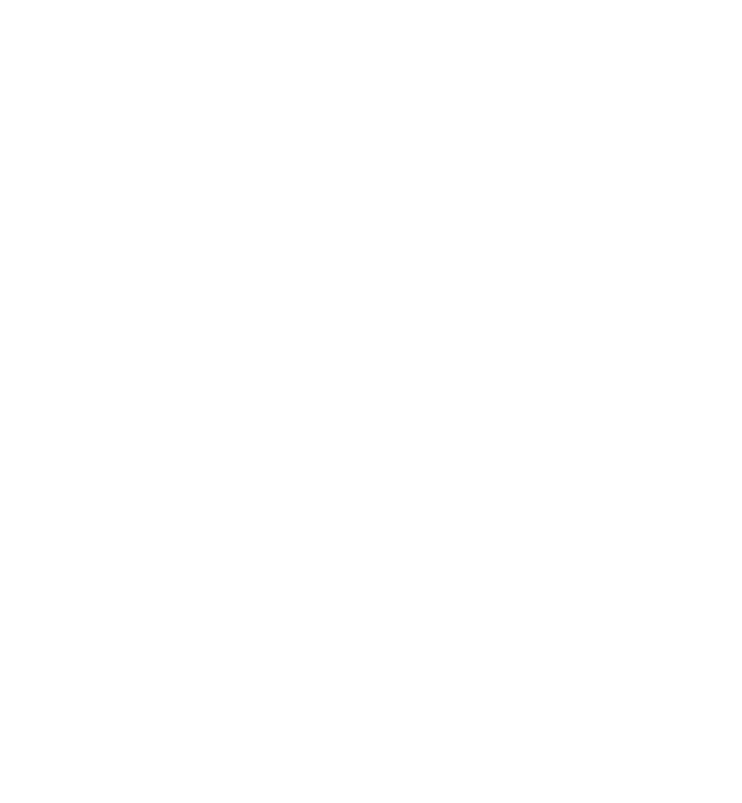
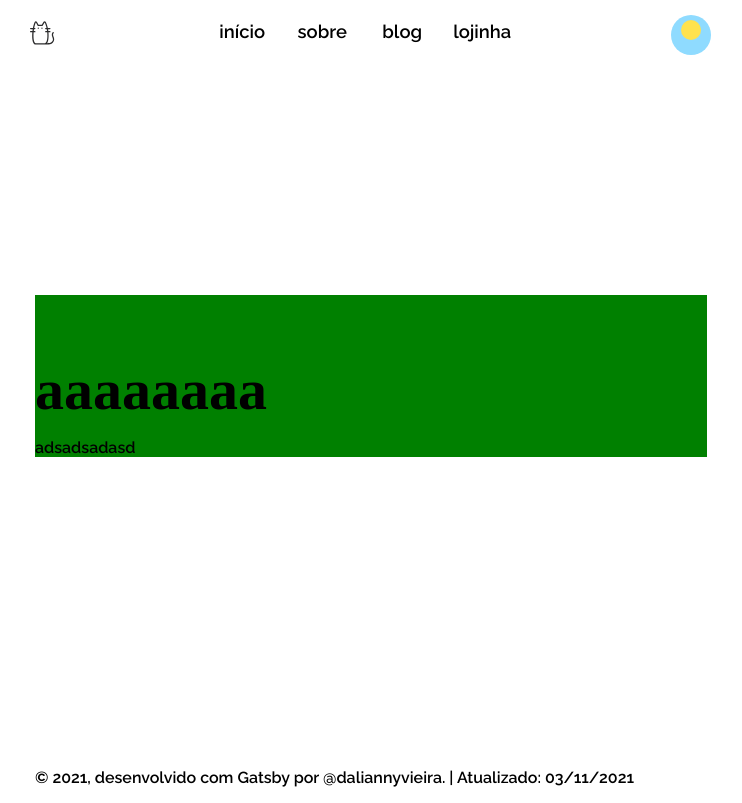
Before and after one commit to daliannyvieira/daliannyvieira.github.io, a Gatsby site: page /date in a window 1280 px wide. Before the commit this address had no page. Shown: the whole page, without its empty margins (269-1011 px from the left). Built offline with nearby package versions, Linux system fonts and the light colour scheme; Gatsby itself is replaced by a stand-in of ours; a web font is replaced by a local one.

Commit message:
change a looooot

```diff
--- a/src/components/Bio.js
+++ b/src/components/Bio.js
@@ -49,7 +49,7 @@
   }
 
   @media (min-width: 992px) {
-    width: 55%;
+    width: 60%;
     padding-right: 2rem;
   }
 `;
--- a/src/components/Footer.js
+++ b/src/components/Footer.js
@@ -1,16 +1,29 @@
 import React from "react"
 import styled from 'styled-components';
+import { useStaticQuery, graphql } from 'gatsby';
 
 const Wrap = styled.footer`
   width: 100%;
   padding: 1rem;
 `
-const Footer = () => (
-  <Wrap>
-    <small>© {new Date().getFullYear()}, desenvolvido com
-      {` `}
-      <a href="https://www.gatsbyjs.org">Gatsby</a> por @daliannyvieira.</small>
-  </Wrap>
-)
+const Footer = () => {
+  const data = useStaticQuery(graphql`
+    {
+      site {
+        buildTime(formatString: "DD/MM/YYYY")
+      }
+    }
+  `)
+  const build = data.site.buildTime;
+
+  return (
+    <Wrap>
+      <small>© {new Date().getFullYear()}, desenvolvido com
+        {` `}
+        <a href="https://www.gatsbyjs.org">Gatsby</a> por @daliannyvieira. | Atualizado: {build}
+      </small>
+    </Wrap>
+  )
+}
 
 export default Footer
--- a/src/components/GlobalStyles.js
+++ b/src/components/GlobalStyles.js
@@ -1,18 +1,29 @@
 import { createGlobalStyle } from 'styled-components';
 
 const GlobalStyles = createGlobalStyle`
-  *, *:before, *:after {
+  *:where(:not(iframe, canvas, img, svg, video):not(svg *, symbol *)) {
+    all: unset;
+    display: revert;
+  }
+
+  *,
+  *::before,
+  *::after {
     box-sizing: border-box;
-    font-family: 'Raleway', -apple-system, BlinkMacSystemFont, 'Segoe UI', Roboto,
-    Oxygen, Ubuntu, Cantarell, 'Open Sans', 'Helvetica Neue', sans-serif;
   }
+
   html {
     background: var(--color-background);
     color: var(--color-text);
+    font-size: 16px;
   }
-  a {
-    color: var(--color-secondary);
+
+  @media (min-width: 2560px) {
+    html {
+      font-size: 30px;
+    }
   }
+
   body {
     margin: 0;
     padding: 0;
@@ -29,32 +40,26 @@
     transition: background ease 0.2s;
     background: var(--color-background);
     color: var(--color-text);
-  }
-
-  html {
-    font-size: 16px;
-  }
-
-  @media (min-width: 2560px) {
-    html {
-      font-size: 30px;
-    }
+    font-family: 'Raleway', -apple-system, BlinkMacSystemFont, 'Segoe UI', Roboto,
+    Oxygen, Ubuntu, Cantarell, 'Open Sans', 'Helvetica Neue', sans-serif;
   }
 
   h1, h2, h3, h4, h5, h6 {
     font-family: 'Source Serif Pro', serif;
-    color: var(--color-title)
+    color: var(--color-title);
+    margin: 4rem 0 1rem;
   }
 
   h1 {
     font-size: 2rem;
-    line-height: 2.25rem;
+    line-height: 2.5rem;
+    color: var(--color-primary);
   }
 
   @media (min-width: 992px) {
     h1 {
       font-size: 3.625rem;
-      line-height: 3.48rem;
+      line-height: 3.88rem;
     }
   }
 
@@ -69,27 +74,33 @@
   }
 
   h4 {
-    font-size: 1rem;
     font-size: 1.25rem;
+    line-height: 2rem;
   }
 
   p {
-    font-size: 1rem;
-    line-height: 1.8rem;
+    font-size: 1.15rem;
+    line-height: 2rem;
+    margin: 1rem 0;
   }
 
-  img {
-    max-width: 100%;
+  ol, ul {
+    font-size: 1.15rem;
+    line-height: 2rem;
   }
 
-  ul {
-    font-size: 1rem;
-    line-height: 1.8em;
+  ::marker {
+    color: var(--color-primary);
   }
 
   ::selection {
     background: #F583BA;
     color: #fff;
+  }
+
+  a {
+    color: var(--color-secondary);
+    cursor: pointer;
   }
 
   blockquote {
@@ -104,28 +115,27 @@
     font-size: 1.25rem;
     line-height: 1.65rem;
     display: inline-block;
-    margin: 0.8em auto;
   }
 
   blockquote::before {
     content: "";
     display: block;
     width: 40%;
-    margin: 2rem auto 1rem;
-    border-top: 2px solid rgba(0, 0, 0, 0.1);
+    margin: 4rem auto 1rem;
+    border-top: 2px solid var(--color-secondary);
   }
 
   blockquote::after {
     content: "";
     display: block;
     width: 40%;
-    margin: 1rem auto 2rem;
-    border-top: 2px solid rgba(0, 0, 0, 0.1);
+    margin: 1rem auto 4rem;
+    border-top: 2px solid var(--color-secondary);
   }
 
   @media (min-width: 992px) {
     blockquote {
-      max-width: 70%;
+      max-width: 75%;
     }
 
     blockquote p {
@@ -133,6 +143,18 @@
       line-height: 2.25rem;
     }
   }
+
+  img {
+    max-width: 100%;
+  }
+
+  table {
+    border-collapse: collapse;
+  }
+
+  textarea {
+    white-space: revert;
+  }
 `;
 
 export default GlobalStyles;
--- a/src/components/Layout.js
+++ b/src/components/Layout.js
@@ -16,6 +16,8 @@
 `;
 
 const Wrap = styled(animated.section)`
+  width: 100vw;
+
   @media (min-width: 992px) {
     max-width: 85vw;
   }
--- a/src/components/Nav.js
+++ b/src/components/Nav.js
@@ -7,23 +7,20 @@
 import { chooseColor } from '../utils/chooseColor'
 import logo from "../images/cat.svg"
 
-const Section = styled.nav`
+const Nav = styled.nav`
   position: fixed;
   top: 0;
+  left: 0;
   margin: 0 auto;
-  width: 100vw;
+  width: 100%;
   display: flex;
   align-items: center;
   justify-content: center;
-  z-index: 11;
+  z-index: 2;
 
   @media (min-width: 992px) {
     position: absolute;
-    max-width: 85vw;
-  }
-
-  @media (min-width: 1200px) {
-    max-width: 55vw;
+    top: 0;
   }
 `
 
@@ -36,8 +33,13 @@
   justify-content: space-between;
 
   @media (min-width: 992px) {
+    max-width: 85vw;
     box-shadow: none;
     background: transparent;
+  }
+
+  @media (min-width: 1200px) {
+    max-width: 55vw;
   }
 `
 
@@ -128,11 +130,11 @@
   }
 ]
 
-const Nav = ({location}) => {
+const NavComp = ({location}) => {
   const { colorMode } = useContext(ThemeContext);
 
   return (
-    <Section>
+    <Nav>
       <Wrap>
         <Logo>
           <Link to='/' activeStyle={{ color: '#F583BA', fontWeight: 'bolder' }}>
@@ -173,8 +175,8 @@
         </List>
         <ThemeToggle />
       </Wrap>
-    </Section>
+    </Nav>
   )
 }
 
-export default Nav
+export default NavComp
--- /dev/null
+++ b/src/pages/date.js
@@ -0,0 +1,139 @@
+import React, { useState } from "react"
+import styled from 'styled-components'
+
+import Seo from "../components/seo"
+import Layout from "../components/Layout"
+import Bio from "../components/Bio";
+
+const Shape = styled.div.attrs(props => ({
+  style: {
+    background: props.color ? props.color : '#ffd670',
+    width: props.size ? props.size : '3rem',
+    height: props.size ? props.size : '3rem',
+    left: props.x,
+    top: props.y,
+  },
+}))`
+  position: absolute;
+  z-index: 1;
+  border-radius: 100%;
+  opacity: 0.5;
+}
+`;
+
+const Section = styled.section`
+  display: flex;
+  justify-content: center;
+  align-items: center;
+  width: 100vw;
+  min-height: 100vh;
+  margin: 0;
+  padding: 0;
+`;
+
+const Title = styled.h1`
+  margin-bottom: 1rem;
+`
+
+const About = styled.div`
+  display: flex;
+  flex-direction: column;
+  min-width: 100%;
+  margin: 0 auto;
+  background: green;
+`;
+
+const DatePage = () => {
+  let heightViewPort;
+  let widthViewPort;
+
+  const [coord, setCoord] = useState({ x: 0, y: 0 })
+  const [shapes, setShapes] = useState([])
+
+  if (typeof document !== `undefined`) {
+    heightViewPort = document.documentElement.clientHeight
+    widthViewPort = document.documentElement.clientWidth
+  }
+
+  const wrapY = (y) => y > 75 && (y + 75) < heightViewPort;
+  const wrapX = (x) => x > 75 && (x + 75) < widthViewPort;
+
+  const handleCursor = (e) => {
+    if (wrapY(e.pageY) && wrapX(e.pageX)) {
+      const coord = {
+        x: e.pageX,
+        y: e.pageY,
+      }
+      setCoord(coord)
+    } else {
+      setCoord({ x: 0, y: 0 })
+    }
+  }
+
+  const handleClick = (e) => {
+    if (wrapY(e.pageY) && wrapX(e.pageX)) {
+      const colors = ['#70d5fc', '#f16da5', '#f7966f', '#ffd670', '#e6f06e']
+      const sizes = [3, 4.5, 6, 7.5, 9]
+
+      const random = Math.floor(Math.random() * colors.length)
+
+      const shape = {
+        x: e.pageX,
+        y: e.pageY,
+        size: sizes[random],
+        color: colors[random]
+      }
+
+      setShapes([...shapes, shape])
+    }
+  }
+
+  return (
+    <Section onClick={handleClick} onMouseMove={handleCursor}>
+      {coord.x !== 0 && (
+        <Shape
+          x={`calc(${coord.x}px - 1.5rem)`}
+          y={`calc(${coord.y}px - 1.5rem)`}
+        />
+      )}
+      {shapes && shapes.map((shape, index) => {
+        return (
+          <Shape
+            key={index}
+            color={shape.color}
+            size={`${shape.size}rem`}
+            x={`calc(${shape.x}px - ${shape.size / 2}rem)`}
+            y={`calc(${shape.y}px - ${shape.size / 2}rem)`}
+          />
+        )
+      })}
+      <Layout>
+        <Seo
+          title="Home"
+          keywords={[
+            `blog`,
+            `gatsby`,
+            `javascript`,
+            `vuejs`,
+            `vue`,
+            `nodejs`,
+            `node`,
+            `reactjs`,
+            `react`,
+            `python`,
+            `vainaweb`,
+            `dalianny vieira`,
+            `teaching`,
+            `leadership`,
+          ]}
+        />
+        <About>
+          <Title>aaaaaaaa</Title>
+          adsadsadasd
+        </About>
+      </Layout>
+    </Section>
+  )
+}
+
+export default DatePage;
--- a/src/templates/blog-list.js
+++ b/src/templates/blog-list.js
@@ -91,7 +91,7 @@
     height: 2rem;
     border-radius: 6px;
     background: linear-gradient(0deg, rgba(0,0,0,1) 0%, rgba(249,249,246,0) 100%);
-    z-index: 10;
+    z-index: 1;
     opacity: 0.85;
   }
 `;
@@ -102,7 +102,7 @@
   right: 0;
   margin: 0.5rem;
   text-shadow: 1px 1px 2px black;
-  z-index: 10;
+  z-index: 1;
   color: var(--color-secondary);
 `;
 
--- a/src/templates/blog-post.js
+++ b/src/templates/blog-post.js
@@ -12,33 +12,13 @@
 import pluralizeReadingTime from "../constants/pluralize-reading-time";
 
 const Container = styled(animated.div)`
-  width: 90vw;
-
-  h1 {
-    color: var(--color-primary);
-  }
-
-  strong {
-    font-weight 800;
+  width: 100%;
+  p {
+    margin: 1.45rem 0 1rem;
   }
 
   @media (min-width: 992px) {
-    padding: 4rem 2.45rem 4rem;
-    max-width: 55vw;
-
-    p, ul {
-      font-size: 1.15rem;
-      line-height: 1.95rem;
-    }
-
-    blockquote p {
-      font-size: 1.75rem;
-      line-height: 2.25rem;
-    }
-  }
-
-  small a, svg {
-    color: var(--color-primary);
+    width: 45vw;
   }
 `;
 
```
Also changed, not shown: src/pages/index.js (+20 -29 lines), src/utils/stickers.js (added, +15 -0 lines).
